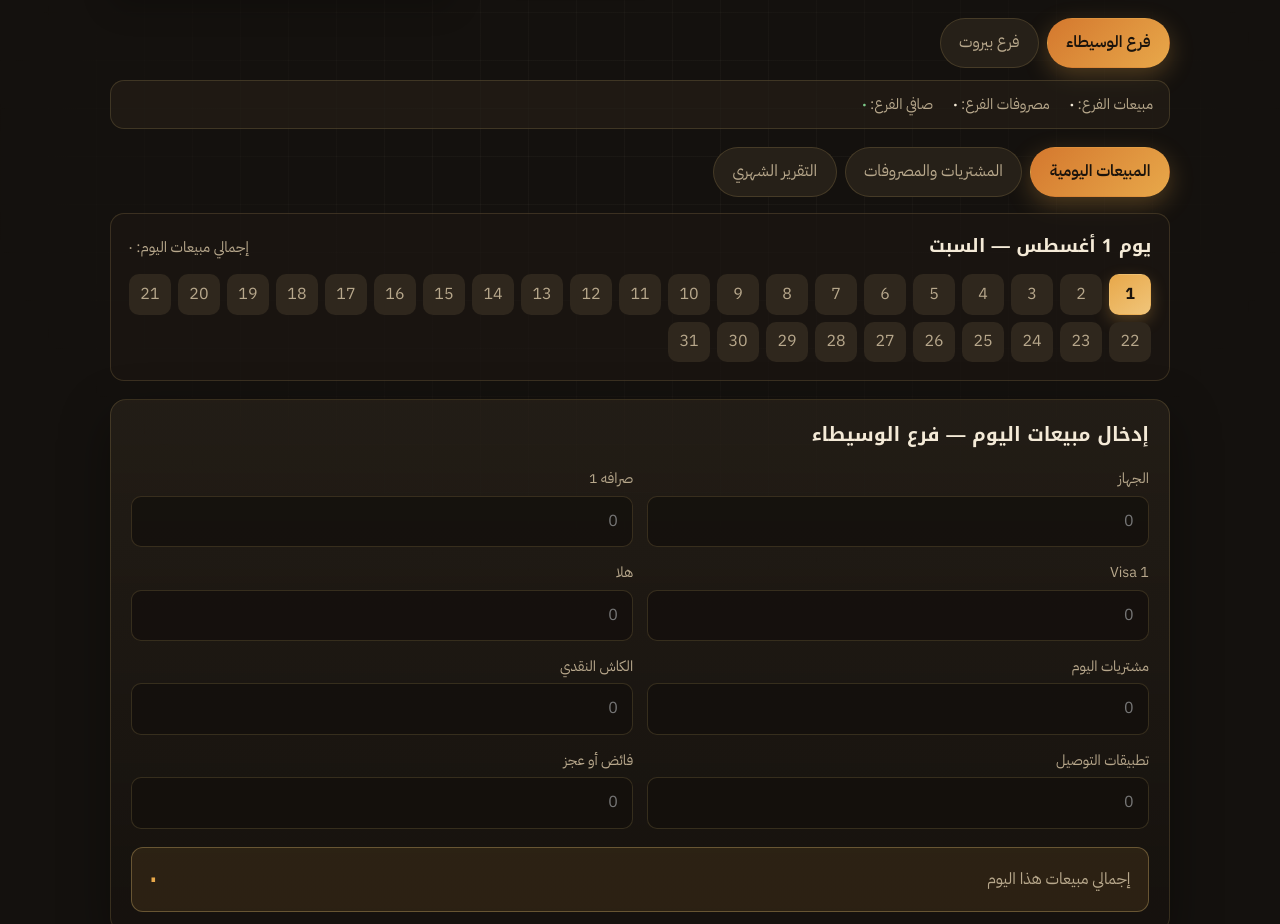
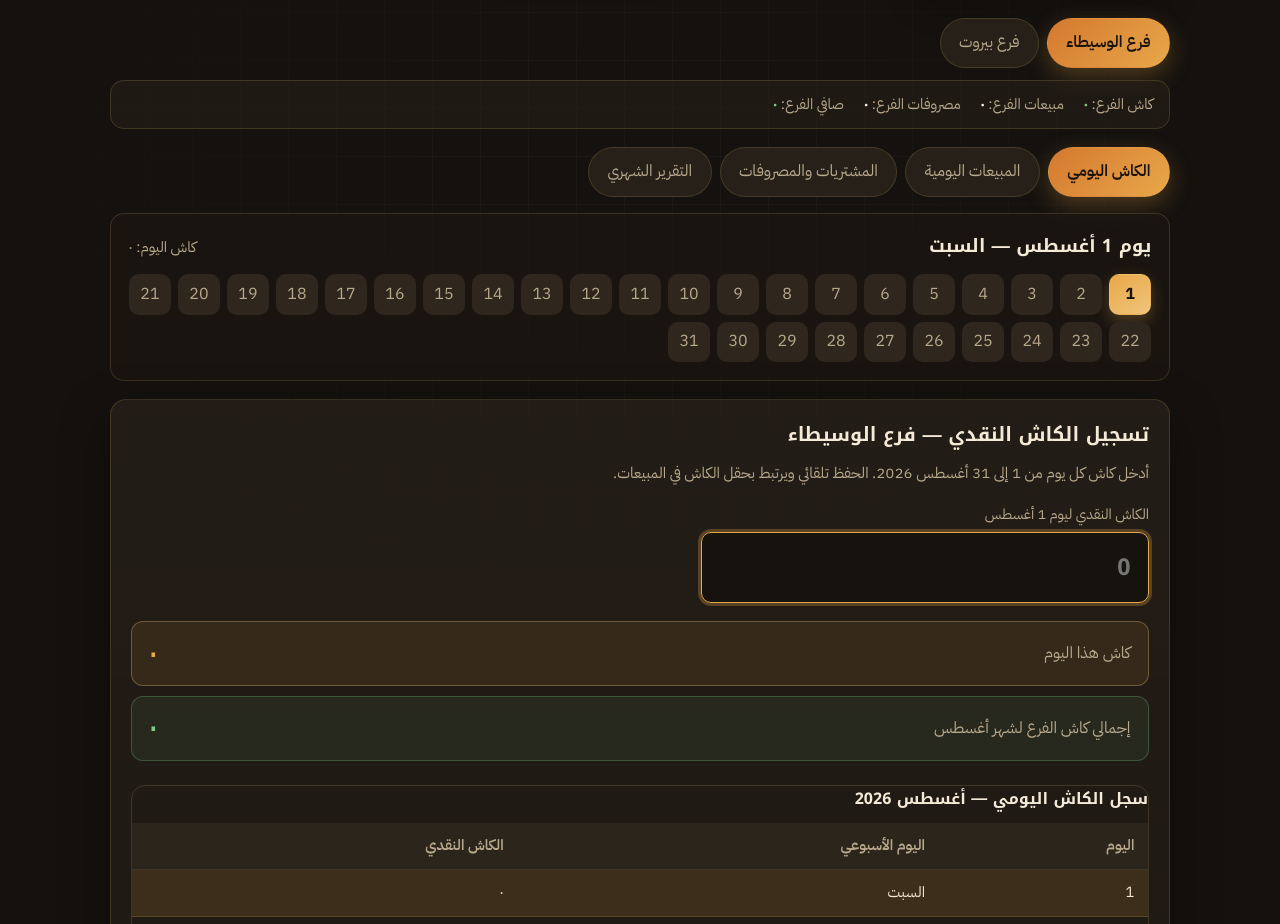
Before and after one commit to CabaFar/Fars, a React (Vite) app: page / in a window 1280 px wide. Shown: the part 228-1152 px from the top of the page. Built offline with nearby package versions, Linux system fonts and the light colour scheme.

Commit message:
Add dedicated daily cash tab for August 1–31
Introduce a cash-only entry page with day picker, monthly cash ledger,
and branch totals that stay synced with the sales cash field.

Co-authored-by: CabaFar <CabaFar@users.noreply.github.com>

```diff
--- a/src/App.tsx
+++ b/src/App.tsx
@@ -12,6 +12,7 @@ import {
   emptyExpenses,
   emptySales,
   formatMoney,
+  sumCashMonth,
   sumExpenseDay,
   sumSalesDay,
   type AppData,
@@ -21,12 +22,12 @@ import {
 } from './types'
 import { loadData, saveData } from './storage'
 
-type Tab = 'sales' | 'expenses' | 'summary'
+type Tab = 'cash' | 'sales' | 'expenses' | 'summary'
 
 function App() {
   const [data, setData] = useState<AppData>(() => loadData())
   const [branch, setBranch] = useState<BranchId>('wasita')
-  const [tab, setTab] = useState<Tab>('sales')
+  const [tab, setTab] = useState<Tab>('cash')
   const [selectedDay, setSelectedDay] = useState(1)
   const [savedFlash, setSavedFlash] = useState(false)
 
@@ -36,6 +37,7 @@ function App() {
   const branchData = data[branch]
   const sales = branchData.sales[key] ?? emptySales()
   const expenses = branchData.expenses[key] ?? emptyExpenses()
+  const dayCash = sales.cash || 0
 
   useEffect(() => {
     saveData(data)
@@ -94,15 +96,29 @@ function App() {
   const currentTotals = branch === 'wasita' ? wasitaTotals : beirutTotals
   const daySalesTotal = sumSalesDay(sales)
   const dayExpenseTotal = sumExpenseDay(expenses)
+  const branchCashTotal = sumCashMonth(branchData)
+  const wasitaCashTotal = sumCashMonth(data.wasita)
+  const beirutCashTotal = sumCashMonth(data.beirut)
+  const grandCashTotal = wasitaCashTotal + beirutCashTotal
 
   const hasDayData = (day: number) => {
     const k = dateKey(day)
     const s = branchData.sales[k]
     const e = branchData.expenses[k]
+    if (tab === 'cash') {
+      return Boolean(s && s.cash !== 0)
+    }
     const salesFilled = s && Object.values(s).some((v) => v !== 0)
     const expFilled = e && Object.values(e).some((v) => v !== 0)
     return Boolean(salesFilled || expFilled)
   }
+
+  const dayHeadHint =
+    tab === 'cash'
+      ? `كاش اليوم: ${formatMoney(dayCash)}`
+      : tab === 'sales'
+        ? `إجمالي مبيعات اليوم: ${formatMoney(daySalesTotal)}`
+        : `إجمالي مصروفات اليوم: ${formatMoney(dayExpenseTotal)}`
 
   return (
     <div className="app">
@@ -123,6 +139,10 @@ function App() {
       </header>
 
       <section className="kpi-row" aria-label="ملخص سريع">
+        <article className="kpi accent">
+          <span>إجمالي الكاش (الفرعين)</span>
+          <strong className="pos">{formatMoney(grandCashTotal)}</strong>
+        </article>
         <article className="kpi">
           <span>إجمالي المبيعات</span>
           <strong className="pos">{formatMoney(grand.totalSales)}</strong>
@@ -131,7 +151,7 @@ function App() {
           <span>إجمالي المصروفات</span>
           <strong className="neg">{formatMoney(grand.totalExpenses)}</strong>
         </article>
-        <article className="kpi accent">
+        <article className="kpi">
           <span>صافي الربح (الفرعين)</span>
           <strong className={grand.netProfit >= 0 ? 'pos' : 'neg'}>
             {formatMoney(grand.netProfit)}
@@ -154,6 +174,9 @@ function App() {
 
       <div className="branch-mini">
         <span>
+          كاش الفرع: <b className="pos">{formatMoney(branchCashTotal)}</b>
+        </span>
+        <span>
           مبيعات الفرع: <b>{formatMoney(currentTotals.totalSales)}</b>
         </span>
         <span>
@@ -168,6 +191,13 @@ function App() {
       </div>
 
       <nav className="tabs" aria-label="الأقسام">
+        <button
+          type="button"
+          className={tab === 'cash' ? 'active' : ''}
+          onClick={() => setTab('cash')}
+        >
+          الكاش اليومي
+        </button>
         <button
           type="button"
           className={tab === 'sales' ? 'active' : ''}
@@ -197,11 +227,7 @@ function App() {
             <h2>
               يوم {selectedDay} أغسطس — {weekday}
             </h2>
-            <p>
-              {tab === 'sales'
-                ? `إجمالي مبيعات اليوم: ${formatMoney(daySalesTotal)}`
-                : `إجمالي مصروفات اليوم: ${formatMoney(dayExpenseTotal)}`}
-            </p>
+            <p>{dayHeadHint}</p>
           </div>
           <div className="day-grid" role="listbox" aria-label="أيام أغسطس">
             {Array.from({ length: totalDays }, (_, i) => i + 1).map((day) => (
@@ -224,6 +250,77 @@ function App() {
             ))}
           </div>
         </div>
+      )}
+
+      {tab === 'cash' && (
+        <section className="form-section cash-section">
+          <h3>تسجيل الكاش النقدي — {BRANCHES.find((b) => b.id === branch)?.name}</h3>
+          <p className="cash-lead">
+            أدخل كاش كل يوم من 1 إلى {totalDays} أغسطس {YEAR}. الحفظ تلقائي ويرتبط بحقل الكاش في
+            المبيعات.
+          </p>
+          <label className="field cash-field">
+            <span>الكاش النقدي ليوم {selectedDay} أغسطس</span>
+            <input
+              type="number"
+              inputMode="decimal"
+              step="0.01"
+              value={dayCash || ''}
+              placeholder="0"
+              autoFocus
+              onChange={(e) => updateSales('cash', parseNum(e.target.value))}
+            />
+          </label>
+          <div className="day-total-bar">
+            <span>كاش هذا اليوم</span>
+            <strong>{formatMoney(dayCash)}</strong>
+          </div>
+          <div className="day-total-bar cash-month-bar">
+            <span>إجمالي كاش الفرع لشهر أغسطس</span>
+            <strong>{formatMoney(branchCashTotal)}</strong>
+          </div>
+
+          <div className="month-table-wrap cash-table-wrap">
+            <h4>سجل الكاش اليومي — أغسطس {YEAR}</h4>
+            <table className="month-table">
+              <thead>
+                <tr>
+                  <th>اليوم</th>
+                  <th>اليوم الأسبوعي</th>
+                  <th>الكاش النقدي</th>
+                </tr>
+              </thead>
+              <tbody>
+                {Array.from({ length: totalDays }, (_, i) => i + 1).map((day) => {
+                  const k = dateKey(day)
+                  const cash = branchData.sales[k]?.cash || 0
+                  const wd = ARABIC_DAYS[new Date(YEAR, MONTH, day).getDay()]
+                  return (
+                    <tr
+                      key={day}
+                      className={selectedDay === day ? 'row-selected' : ''}
+                      onClick={() => setSelectedDay(day)}
+                    >
+                      <td>{day}</td>
+                      <td>{wd}</td>
+                      <td className={cash > 0 ? 'pos' : ''}>{formatMoney(cash)}</td>
+                    </tr>
+                  )
+                })}
+              </tbody>
+              <tfoot>
+                <tr>
+                  <td colSpan={2}>مجموع كاش الفرع</td>
+                  <td>{formatMoney(branchCashTotal)}</td>
+                </tr>
+                <tr>
+                  <td colSpan={2}>مجموع كاش الفرعين</td>
+                  <td>{formatMoney(grandCashTotal)}</td>
+                </tr>
+              </tfoot>
+            </table>
+          </div>
+        </section>
       )}
 
       {tab === 'sales' && (
--- a/src/index.css
+++ b/src/index.css
@@ -152,7 +152,7 @@ input {
 
 .kpi-row {
   display: grid;
-  grid-template-columns: repeat(3, 1fr);
+  grid-template-columns: repeat(4, 1fr);
   gap: 0.85rem;
   margin-bottom: 1.25rem;
   animation: rise 0.7s ease both 0.08s;
@@ -424,6 +424,45 @@ input {
   line-height: 1.5;
 }
 
+.cash-lead {
+  margin: -0.35rem 0 1.1rem;
+  color: var(--muted);
+  font-size: 0.95rem;
+}
+
+.cash-field {
+  max-width: 28rem;
+}
+
+.cash-field input {
+  font-family: var(--font-display);
+  font-size: 1.45rem;
+  font-weight: 700;
+  padding: 1rem 1.1rem;
+}
+
+.cash-month-bar {
+  margin-top: 0.65rem;
+  background: rgba(125, 202, 138, 0.08);
+  border-color: rgba(125, 202, 138, 0.28);
+}
+
+.cash-month-bar strong {
+  color: var(--pos);
+}
+
+.cash-table-wrap {
+  margin-top: 1.5rem;
+}
+
+.month-table tbody tr {
+  cursor: pointer;
+}
+
+.month-table tbody tr.row-selected {
+  background: rgba(232, 168, 74, 0.14);
+}
+
 .summary-grid {
   display: grid;
   grid-template-columns: repeat(3, 1fr);
@@ -526,6 +565,12 @@ input {
   font-size: 0.85rem;
 }
 
+@media (max-width: 980px) {
+  .kpi-row {
+    grid-template-columns: repeat(2, 1fr);
+  }
+}
+
 @media (max-width: 860px) {
   .kpi-row,
   .summary-grid {
--- a/src/types.ts
+++ b/src/types.ts
@@ -166,3 +166,13 @@ export function calcBranchTotals(data: BranchData) {
     netProfit: totalSales - totalExpenses,
   }
 }
+
+/** إجمالي الكاش النقدي للفرع خلال أيام أغسطس */
+export function sumCashMonth(data: BranchData): number {
+  const days = daysInMonth(YEAR, MONTH)
+  let total = 0
+  for (let d = 1; d <= days; d++) {
+    total += data.sales[dateKey(d)]?.cash || 0
+  }
+  return total
+}
```
Also changed, not shown: 1 other file (tests, documents, lock files or other folders).
